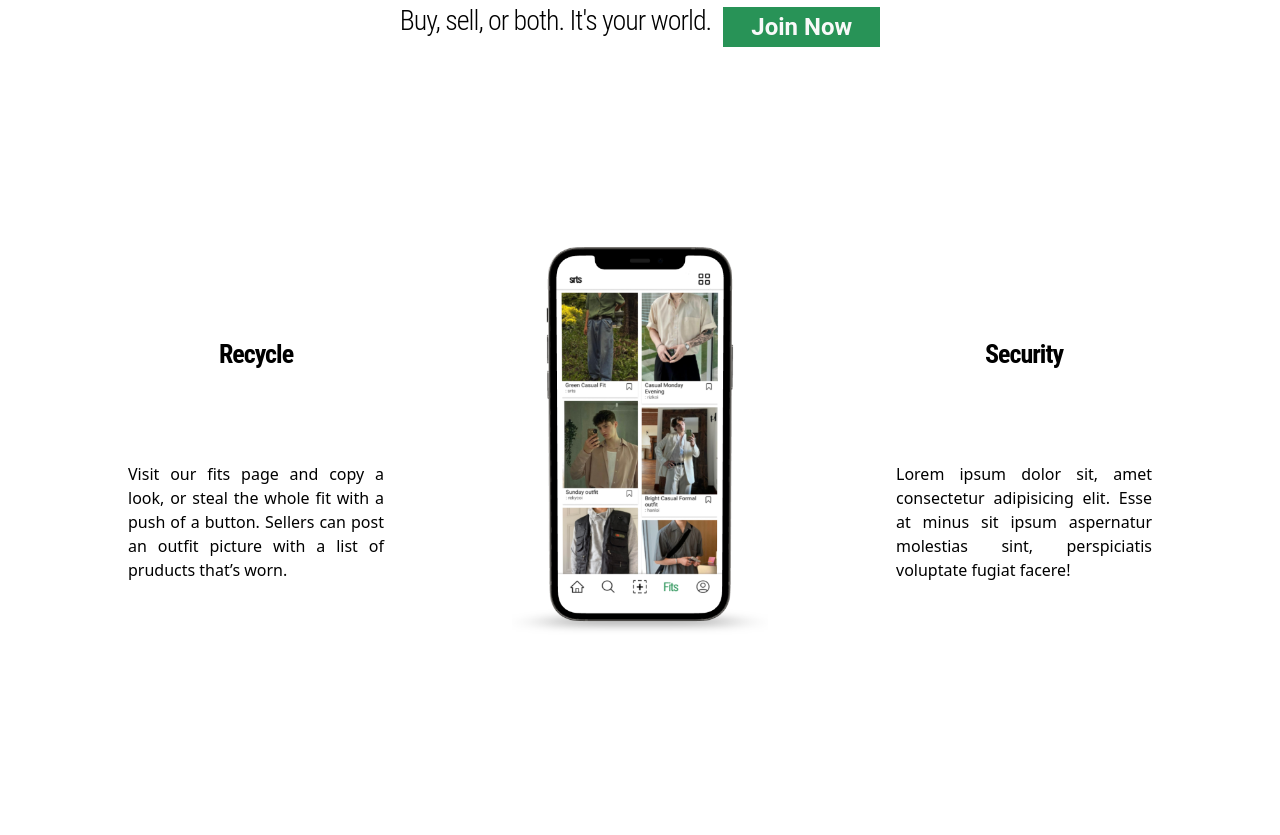
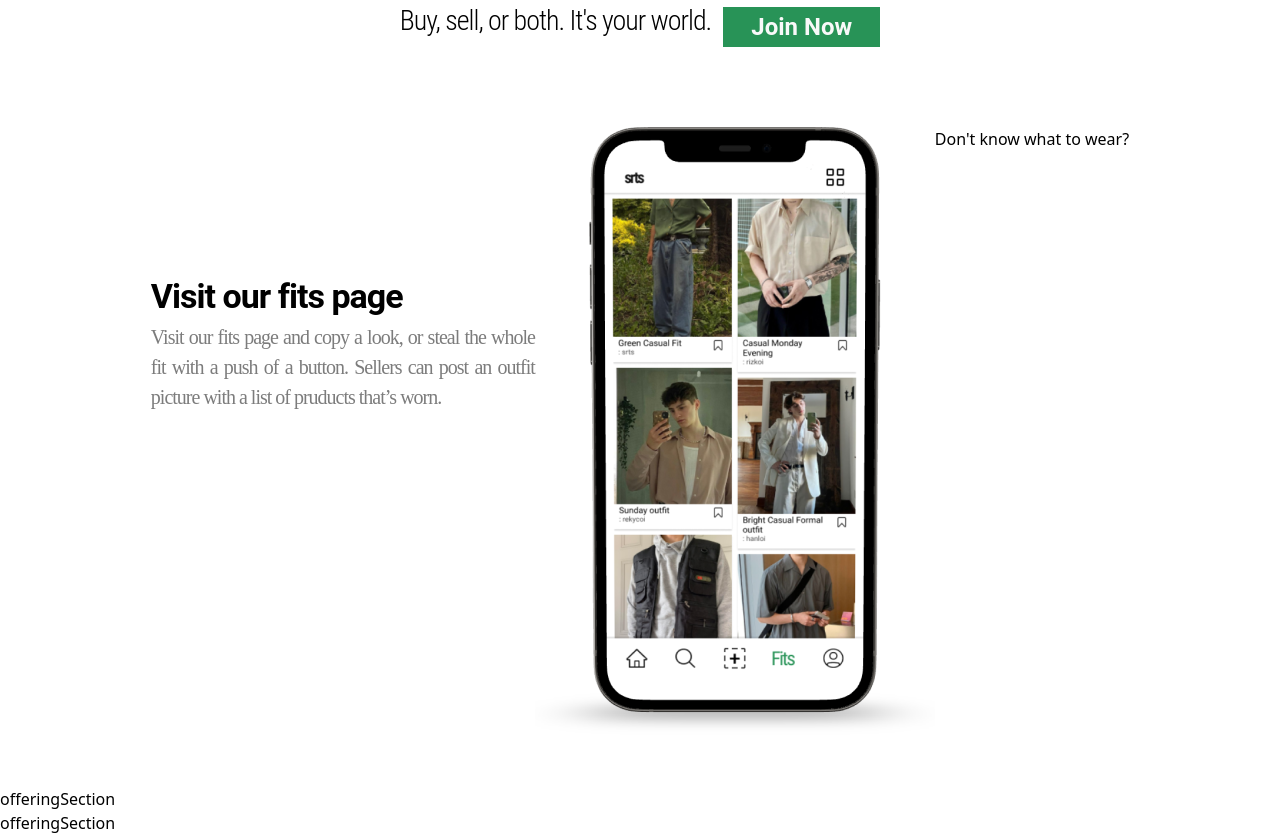
Before and after one commit to rzsoeharto/srts, a React (Create React App) app: page / in a window 1280 px wide. Shown: the part 820-1655 px from the top of the page. Before the commit the page ends 1489 px from the top, so only its background shows below. Built offline with nearby package versions, Linux system fonts and the light colour scheme.

Commit message:
rizky's progress

```diff
--- a/src/components/OfferingSection.jsx
+++ b/src/components/OfferingSection.jsx
@@ -4,25 +4,21 @@ import { useState } from "react";
 function OfferingSection() {
   const [tab, setTab] = useState();
   return (
-    <div className="flex flex-row place-content-evenly md:flex-col md:place-content-center">
-      <div className="flex flex-wrap w-1/5 place-content-evenly md:w-3/5">
-        <h1 className="text-md bold">Recycle</h1>
-        <p className="text-justify">
-          Visit our fits page and copy a look, or steal the whole fit with a push of a button.
-          Sellers can post an outfit picture with a list of pruducts that’s worn.
-        </p>
+    <div>
+      <div className="flex flex-row place-content-center">
+        <div className="flex flex-col w-96 pt-36">
+          <h1 className="landingHeader">Visit our fits page</h1>
+          <p className="protoText text-justify">
+            Visit our fits page and copy a look, or steal the whole fit with a
+            push of a button. Sellers can post an outfit picture with a list of
+            pruducts that’s worn.
+          </p>
+        </div>
+        <img src="../../assets/prototypes/visitPage.png" alt="" />
+        <h1>Don't know what to wear?</h1>
       </div>
-      <div className="flex flex-wrap w-1/5 place-content-evenly md:w-3/5">
-        <img src="../../assets/prototypes/visitPage.png" alt="X00" />
-      </div>
-      <div className="flex flex-wrap w-1/5 place-content-evenly md:w-3/5">
-        <h1 className="text-md bold">Security</h1>
-        <p className="text-justify">
-            Lorem ipsum dolor sit, amet consectetur adipisicing elit. Esse at
-            minus sit ipsum aspernatur molestias sint, perspiciatis voluptate
-            fugiat facere!
-        </p>
-      </div>
+      <div>offeringSection</div>
+      <div>offeringSection</div>
     </div>
   );
 }
--- a/src/index.css
+++ b/src/index.css
@@ -7,7 +7,7 @@
 :root {
   --black: #101010;
   --white: #f9f9f9;
-  --gray: #f0f0f0;
+  --gray: #7c7c7c;
 
   /* For accents */
   --accent: #289357;
@@ -46,6 +46,21 @@
   font-family: "Roboto Condensed";
   font-weight: 200;
   font-size: 28px;
+  letter-spacing: -1px;
+}
+
+.landingHeader {
+  font-family: "Roboto";
+  font-weight: 700;
+  font-size: 34px;
+  letter-spacing: -1px;
+}
+
+.protoText {
+  font-family: "Poppins";
+  font-weight: 400;
+  color: var(--gray);
+  font-size: 20px;
   letter-spacing: -1px;
 }
 
--- a/src/pages/Landing.jsx
+++ b/src/pages/Landing.jsx
@@ -50,8 +50,7 @@ function Landing() {
         </div>
 
         {/* ------------------------------------------------------------- */}
-        {/* -------------------------FOUNDATION-------------------------- */}
-        {/* ------------------------------------------------------------- */}
+        {/* Our app's foundation */}
         <div className="flex flex-row place-content-evenly md:flex-col md:place-content-center">
           <div className="flex flex-wrap w-1/5 place-content-evenly md:w-3/5">
             <h1 className="text-md bold">Recycle</h1>
@@ -92,11 +91,7 @@ function Landing() {
             </div>
           </div>
         </div>
-        {/* ------------------------------------------------------------- */}
-        {/* -------------------------OFFERING---------------------------- */}
-        {/* ------------------------------------------------------------- */}
-        <div className="pt-10"></div>
-        <OfferingSection/>
+        <OfferingSection />
       </div>
     </>
   );
```
